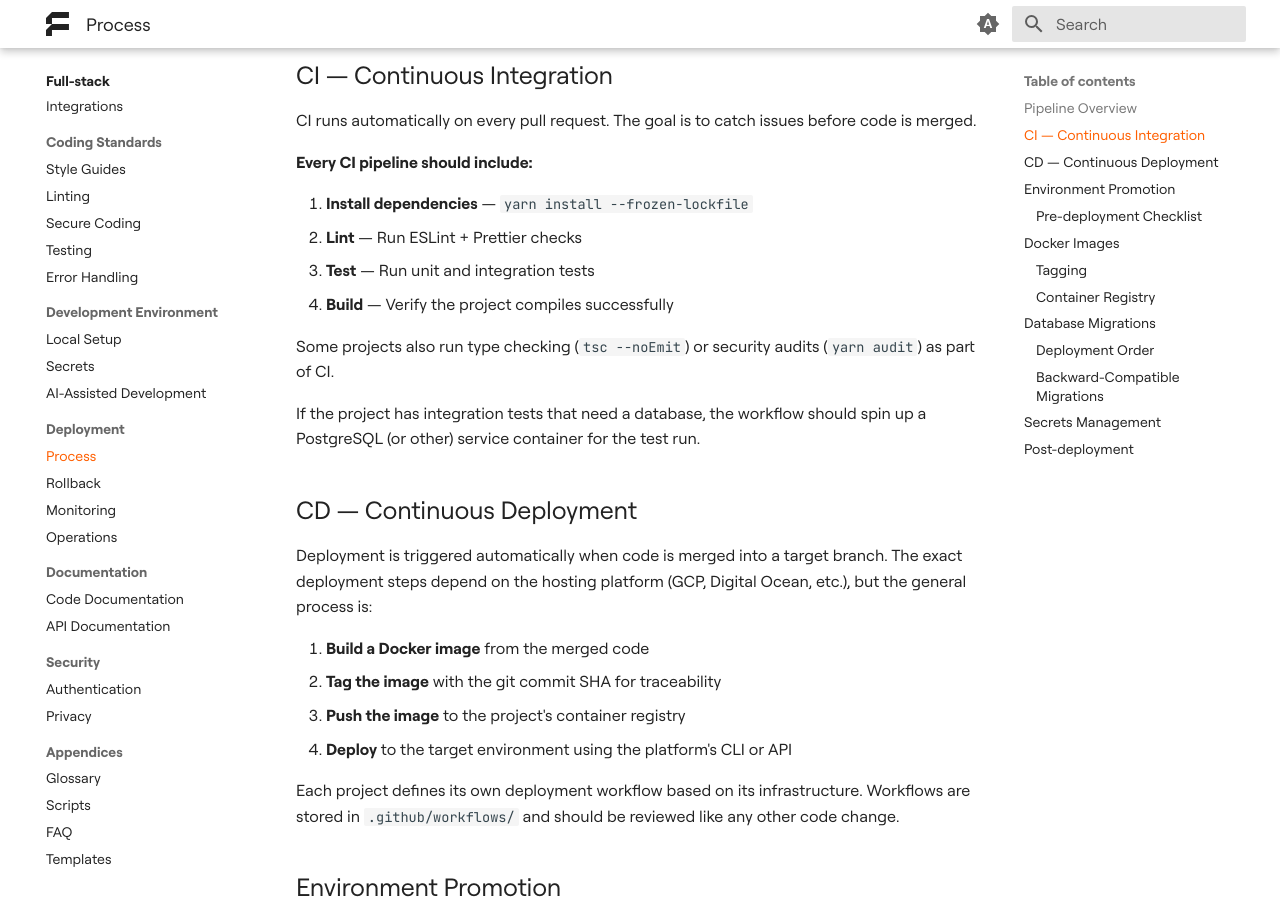
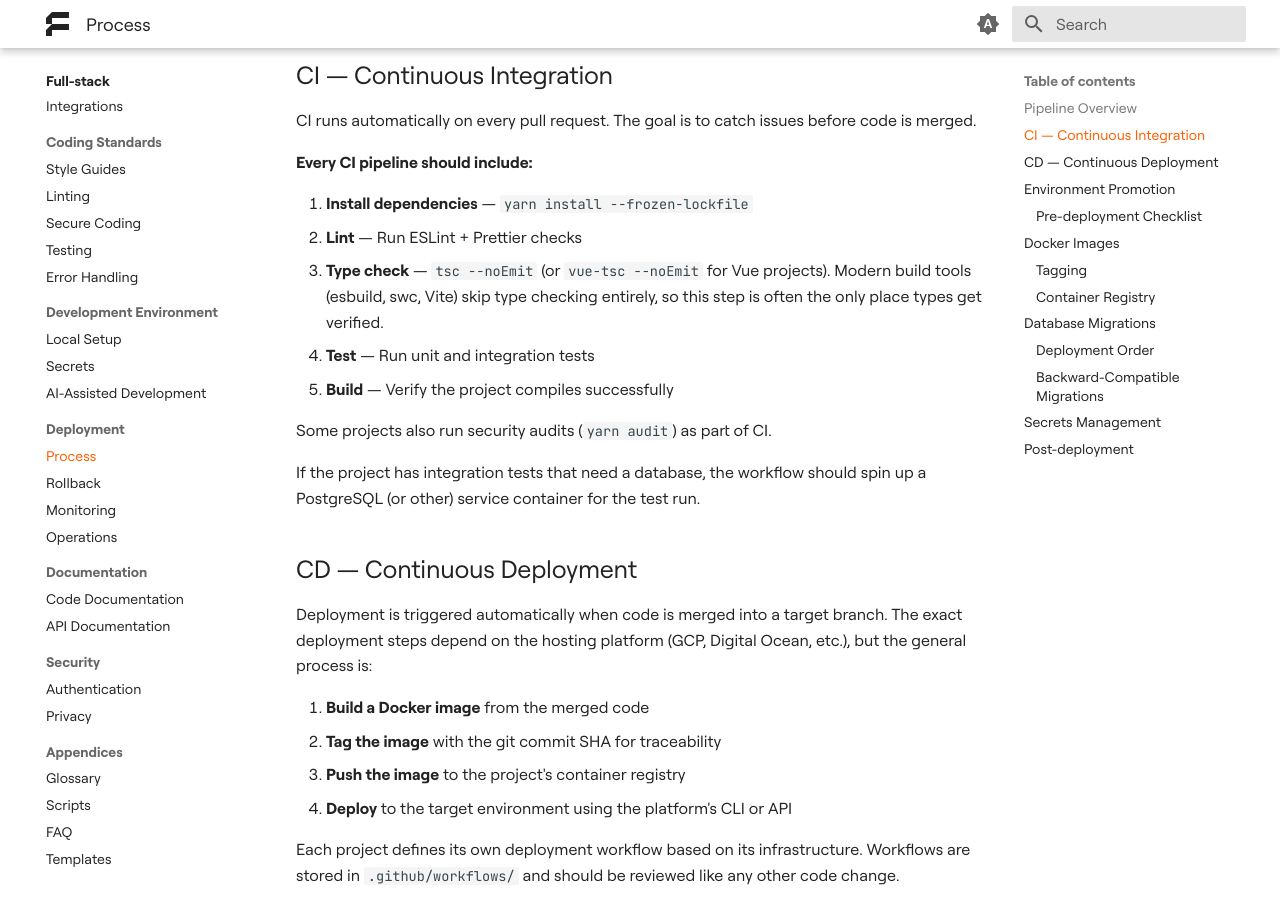
Before and after one commit to futuredapp/Engineering-Handbook, an MkDocs documentation site: the page built from docs/teams/fullstack/deployment/00_deployment.md, in a window 1280 px wide and 900 px high, scrolled down 499 px. Built offline with MkDocs 1.6.1 and Material for MkDocs 9.7.7, drawn with Linux system fonts in a browser that asks for light colours.

Commit message:
fix: typechecking is mandatory

```diff
--- a/docs/teams/fullstack/deployment/00_deployment.md
+++ b/docs/teams/fullstack/deployment/00_deployment.md
@@ -20,10 +20,11 @@ CI runs automatically on every pull request. The goal is to catch issues before
 
 1. **Install dependencies** — `yarn install --frozen-lockfile`
 2. **Lint** — Run ESLint + Prettier checks
-3. **Test** — Run unit and integration tests
-4. **Build** — Verify the project compiles successfully
+3. **Type check** — `tsc --noEmit` (or `vue-tsc --noEmit` for Vue projects). Modern build tools (esbuild, swc, Vite) skip type checking entirely, so this step is often the only place types get verified.
+4. **Test** — Run unit and integration tests
+5. **Build** — Verify the project compiles successfully
 
-Some projects also run type checking (`tsc --noEmit`) or security audits (`yarn audit`) as part of CI.
+Some projects also run security audits (`yarn audit`) as part of CI.
 
 If the project has integration tests that need a database, the workflow should spin up a PostgreSQL (or other) service container for the test run.
 
```
